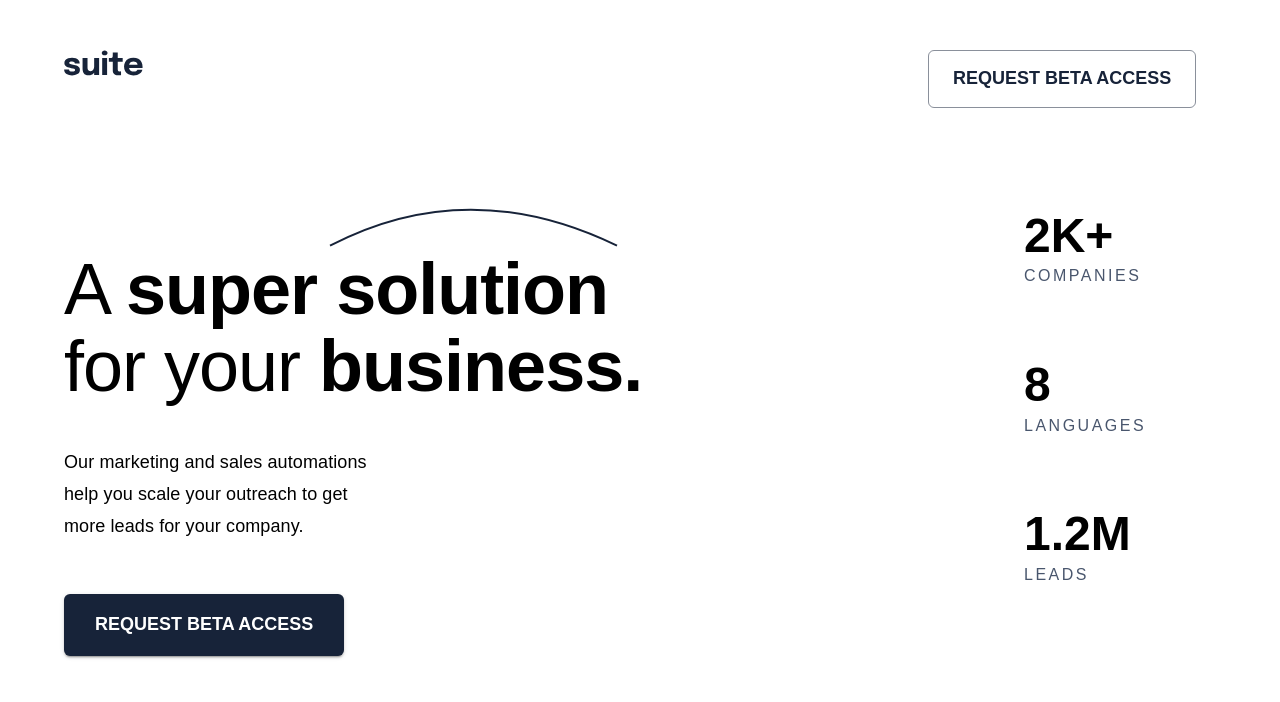
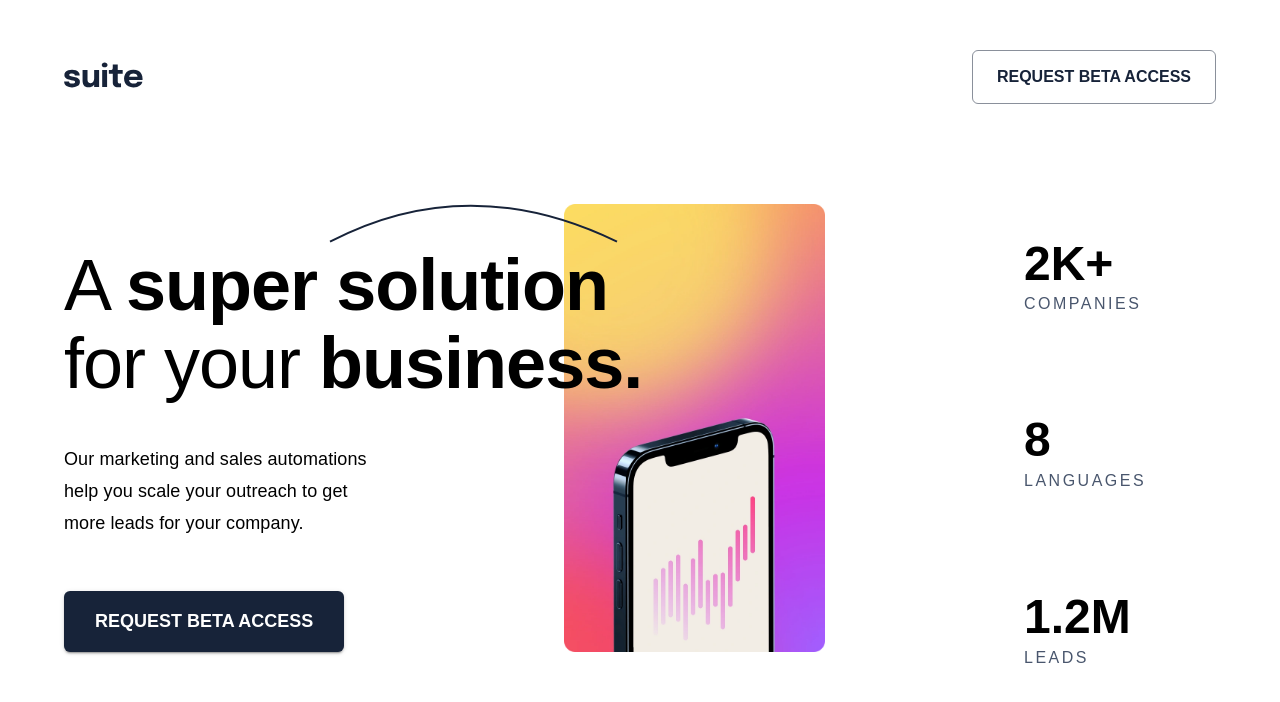
Before and after one commit to mseidel819/suite-landing-page, a React (Create React App) app: page / in a window 1280 px wide. Shown: the top 702 px of the page. Built offline with nearby package versions, Linux system fonts and the light colour scheme.

Commit message:
adding background image to hero.

```diff
--- a/src/components/buttons/button-secondary.component.jsx
+++ b/src/components/buttons/button-secondary.component.jsx
@@ -4,7 +4,10 @@ const ButtonSecondary = () => {
   return (
     <StyledButtonSecondary
       variant="outlined"
-      sx={{ padding: { xs: "12px 16px", sm: "12px 24px" } }}
+      sx={{
+        padding: { xs: "12px 16px", sm: "12px 24px" },
+        fontSize: { xs: "12px", sm: "16px" },
+      }}
     >
       Request beta access
     </StyledButtonSecondary>
--- a/src/components/hero/hero.component.jsx
+++ b/src/components/hero/hero.component.jsx
@@ -1,18 +1,34 @@
-import { Container, Grid, CardMedia, Typography } from "@mui/material";
+import { Container, Grid, CardMedia, Typography, Box } from "@mui/material";
 import phoneImg from "../../assets/image-hero-landscape@2x.webp";
 import { ReactComponent as Curve } from "../../assets/pattern-curved-line-1.svg";
 import ButtonPrimary from "../buttons/button-primary.component";
 import "./hero.styles.css";
+import heroImage from "../../assets/image-hero-portrait@2x.webp";
 
 const Hero = () => {
   return (
     <Container maxWidth="lg">
       <Grid container>
-        <Grid item md={10} xs={12}>
+        <Grid
+          item
+          sm={10}
+          xs={12}
+          sx={{
+            marginBottom: "50px",
+            backgroundImage: `url(${heroImage})`,
+            backgroundRepeat: "no-repeat",
+            backgroundSize: "contain",
+            backgroundPosition: "500px",
+          }}
+        >
           <div className="hero-svg">
             <Curve />
           </div>
-          <Typography variant="h1">
+
+          <Typography
+            variant="h1"
+            sx={{ fontSize: { xs: "38px", sm: "56px", md: "72px" } }}
+          >
             A <strong>super solution</strong> <br /> for your
             <strong> business.</strong>
           </Typography>
@@ -24,21 +40,63 @@ const Hero = () => {
           </div>
           <ButtonPrimary />
         </Grid>
-        <Grid item xs={12} sx={{ display: { sm: "none" } }}>
+        <Grid
+          item
+          xs={12}
+          sx={{ display: { sm: "none" }, marginBottom: "56px" }}
+        >
           <CardMedia component="img" image={phoneImg} alt="hero phone" />
         </Grid>
-        <Grid item container md={2} xs={12}>
+        <Grid
+          rowSpacing={4}
+          item
+          container
+          md={2}
+          xs={12}
+          justifyContent="center"
+          alignItems="center"
+        >
           <Grid item xs={12} sm={4} md={12}>
-            <Typography variant="h2">2K+</Typography>
-            <Typography variant="body2">companies</Typography>
+            <Typography
+              variant="h2"
+              sx={{ textAlign: { md: "left", xs: "center" } }}
+            >
+              2K+
+            </Typography>
+            <Typography
+              variant="body2"
+              sx={{ textAlign: { md: "left", xs: "center" } }}
+            >
+              companies
+            </Typography>
           </Grid>
           <Grid item xs={12} sm={4} md={12}>
-            <Typography variant="h2">8</Typography>
-            <Typography variant="body2">languages</Typography>
+            <Typography
+              variant="h2"
+              sx={{ textAlign: { md: "left", xs: "center" } }}
+            >
+              8
+            </Typography>
+            <Typography
+              variant="body2"
+              sx={{ textAlign: { md: "left", xs: "center" } }}
+            >
+              languages
+            </Typography>
           </Grid>
           <Grid item xs={12} sm={4} md={12}>
-            <Typography variant="h2">1.2M</Typography>
-            <Typography variant="body2">leads</Typography>
+            <Typography
+              variant="h2"
+              sx={{ textAlign: { md: "left", xs: "center" } }}
+            >
+              1.2M
+            </Typography>
+            <Typography
+              variant="body2"
+              sx={{ textAlign: { md: "left", xs: "center" } }}
+            >
+              leads
+            </Typography>
           </Grid>
         </Grid>
       </Grid>
--- a/src/components/hero/hero.styles.css
+++ b/src/components/hero/hero.styles.css
@@ -7,3 +7,24 @@
   margin-top: 40px;
   margin-bottom: 52px;
 }
+
+@media screen and (max-width: 900px) {
+  .hero-svg {
+    transform: translate(200px, 12px);
+  }
+  .hero-svg svg {
+    width: 230px;
+    transform: rotate(6deg);
+  }
+}
+
+@media screen and (max-width: 600px) {
+  .hero-svg {
+    transform: translate(130px, 12px);
+    width: 150px;
+  }
+  .hero-svg svg {
+    width: 150px;
+    transform: rotate(13deg);
+  }
+}
--- a/src/components/nav-bar.component.jsx
+++ b/src/components/nav-bar.component.jsx
@@ -8,12 +8,13 @@ const NavBar = () => {
       <Grid
         container
         justifyContent="space-between"
+        alignItems="center"
         sx={{ margin: "50px 0 100px 0" }}
       >
-        <Grid item xs={1}>
+        <Grid item xs={3.5}>
           <Logo />
         </Grid>
-        <Grid item xs={3}>
+        <Grid item container xs={8.5} sx={{ justifyContent: "right" }}>
           <ButtonSecondary />
         </Grid>
       </Grid>
--- a/src/index.css
+++ b/src/index.css
@@ -2,9 +2,9 @@ body {
   margin: 0;
   padding: 0;
   box-sizing: border-box;
-  font-family: -apple-system, BlinkMacSystemFont, "Segoe UI", "Roboto", "Oxygen",
+  /* font-family: -apple-system, BlinkMacSystemFont, "Segoe UI", "Roboto", "Oxygen",
     "Ubuntu", "Cantarell", "Fira Sans", "Droid Sans", "Helvetica Neue",
-    sans-serif;
-  -webkit-font-smoothing: antialiased;
-  -moz-osx-font-smoothing: grayscale;
+    sans-serif; */
+  /* -webkit-font-smoothing: antialiased;
+  -moz-osx-font-smoothing: grayscale; */
 }
```
